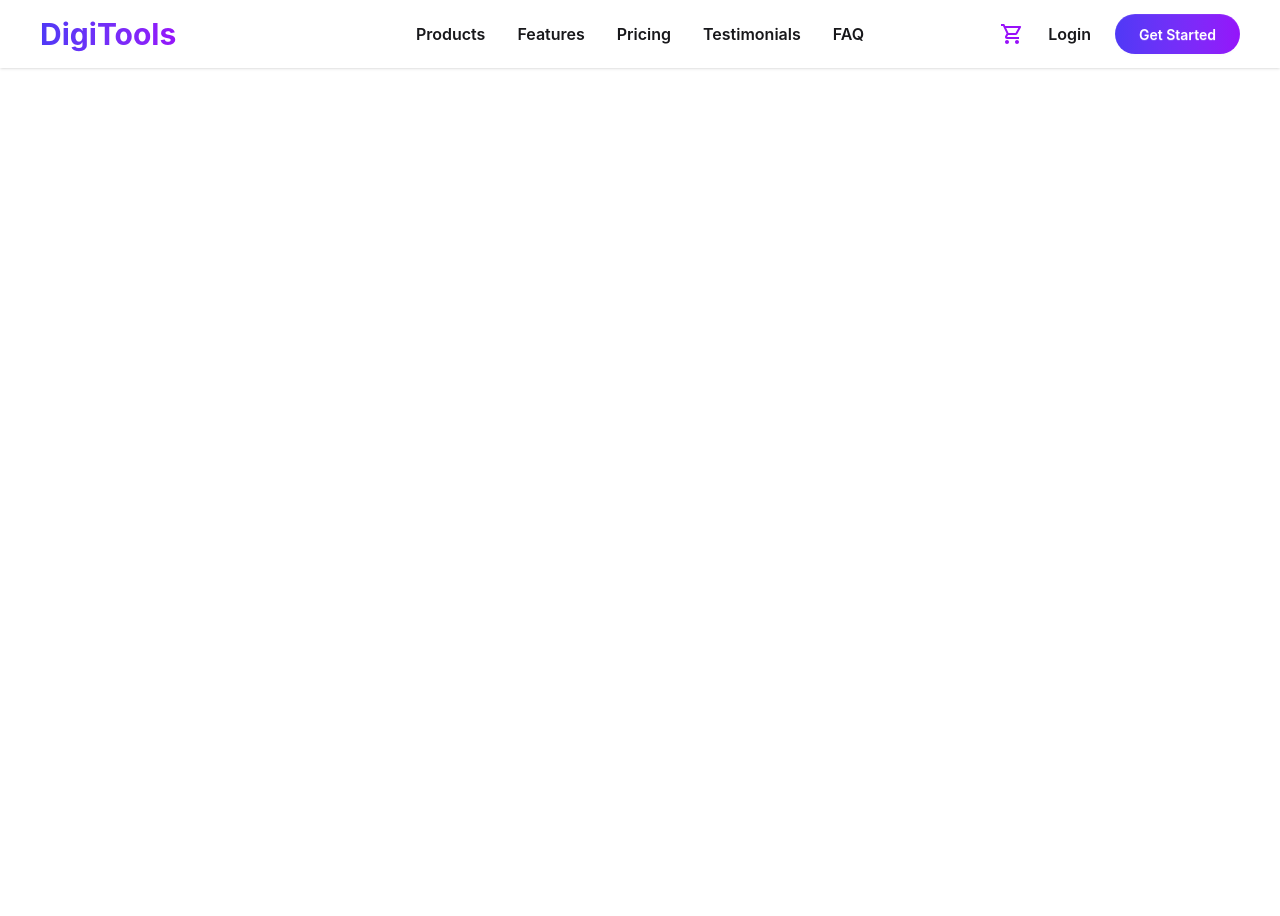
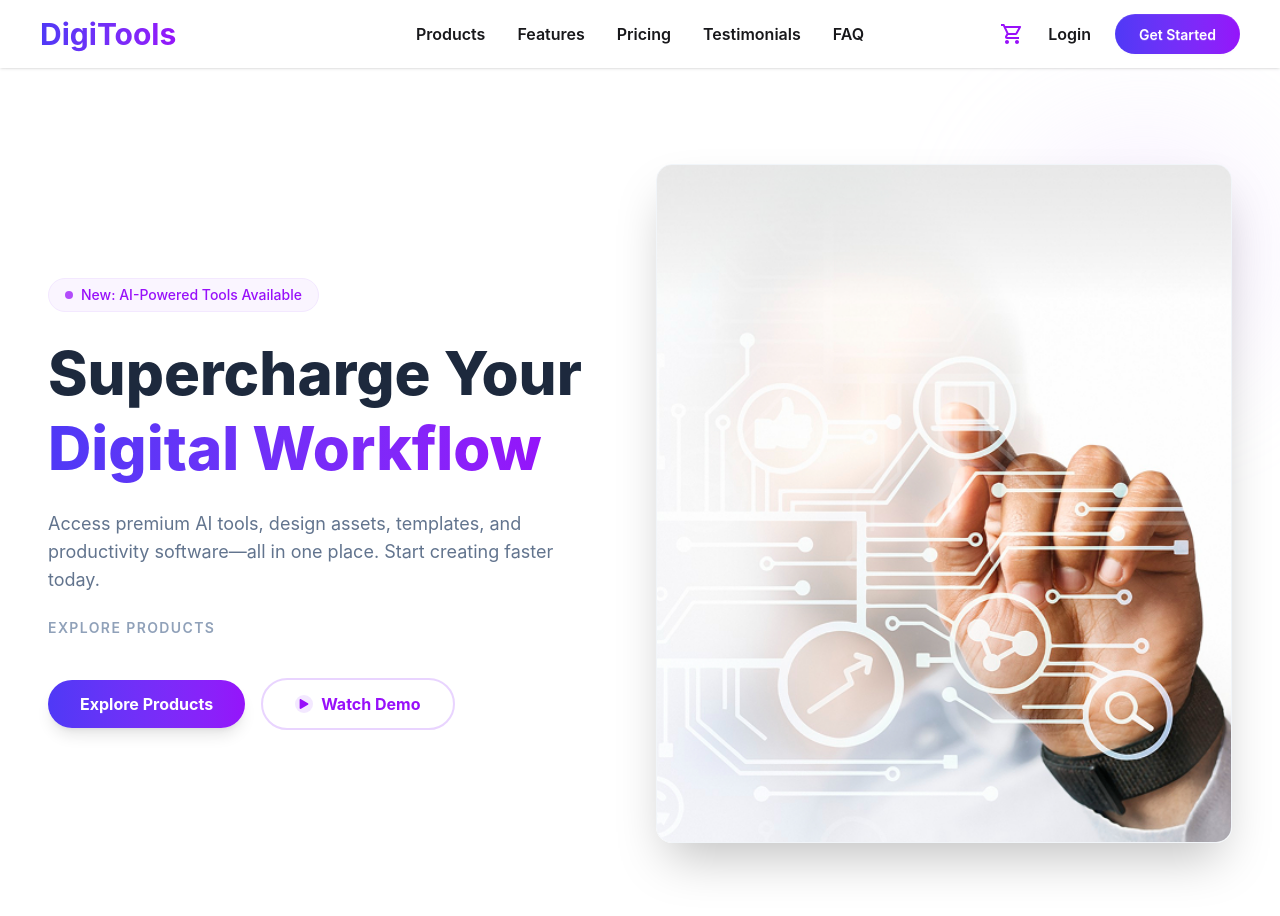
Before and after one commit to SadiyaIslamAny/digitools, a React (Vite) app: page / in a window 1280 px wide. Shown: the top 916 px of the page. Before the commit the page ends 800 px from the top, so only its background shows below. Built offline with nearby package versions, Linux system fonts and the light colour scheme.

Commit message:
add banner component

```diff
--- a/src/App.jsx
+++ b/src/App.jsx
@@ -25,6 +25,7 @@ function App() {
   return (
     <>
       <Navbar carts={carts}></Navbar>
+       <Banner></Banner>
 
     </>
   )
```
